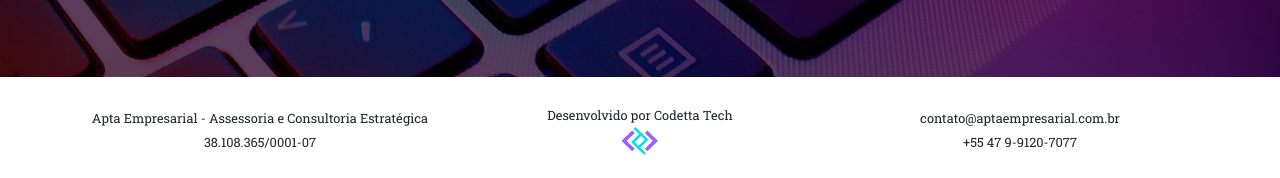
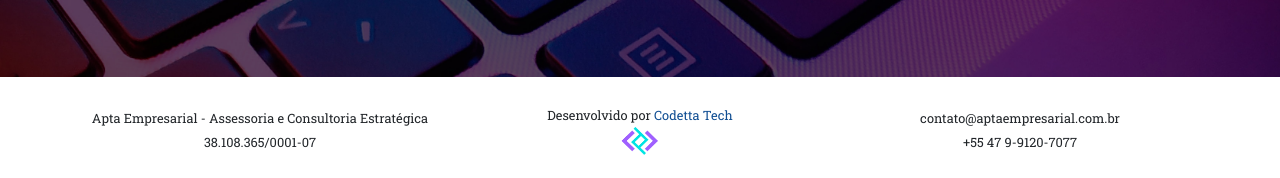
Before and after one commit to aptaempresarial/aptaempresarial, a Jekyll site: the page built from index.md, in a window 1280 px wide and 900 px high, scrolled down 3867 px. Shown: the part 719-897 px from the top of the window. Built offline with Jekyll 4.4.1, drawn with Linux system fonts in a browser that asks for light colours; some web fonts are replaced; part of the change alters nothing that is shown.

```diff
--- a/_includes/footer.html
+++ b/_includes/footer.html
@@ -8,7 +8,7 @@
       </div>
       <!-- Social Media -->
       <div class="col-md-4">
-        <small>Desenvolvido por Codetta Tech
+        <small>Desenvolvido por <a href="https://codetta.tech/" target="_blank">Codetta Tech</a>
           <br>
           <img height="{{ site.logoDev.height }}" src="{{ site.logoDev.path }}"/>
         </small>
```
